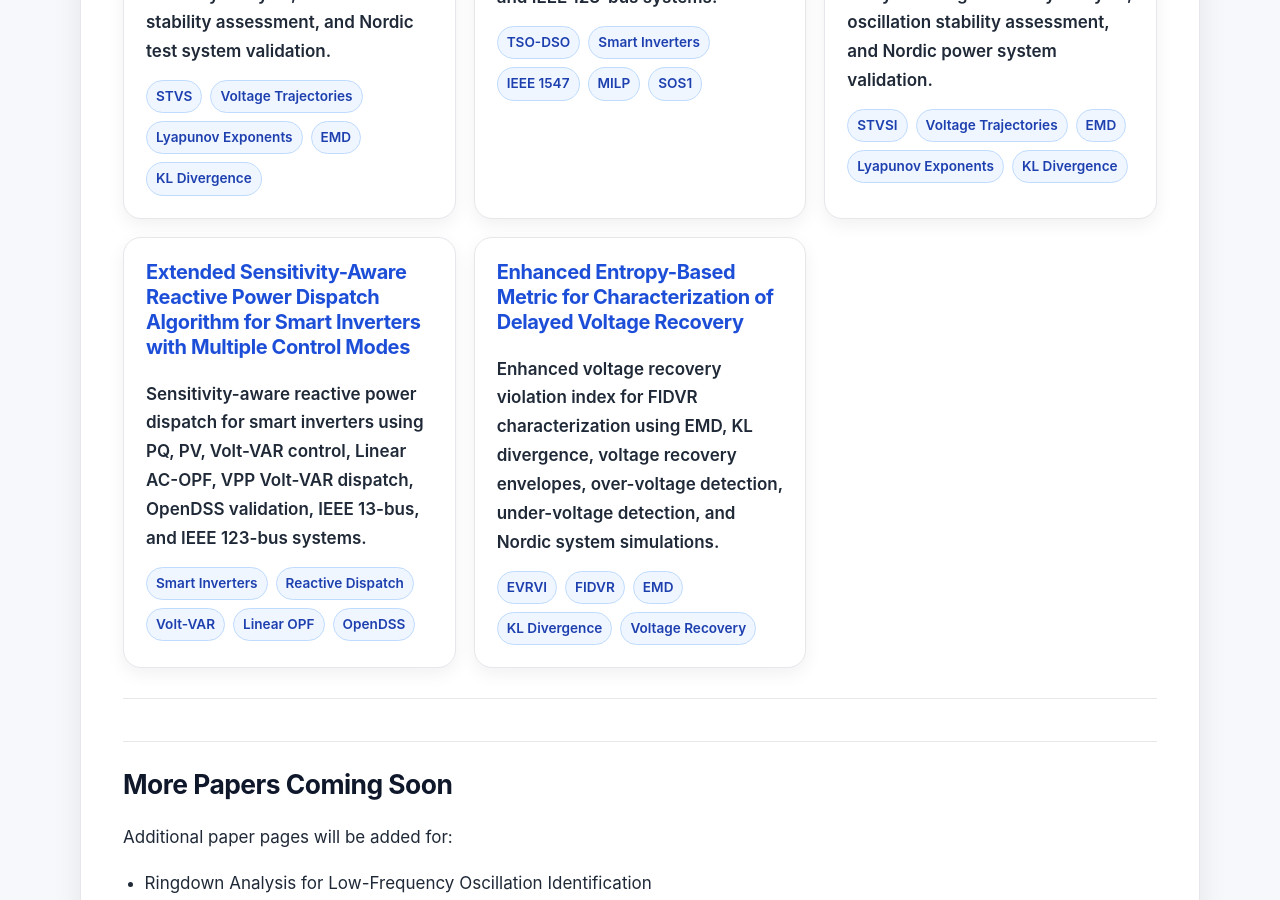
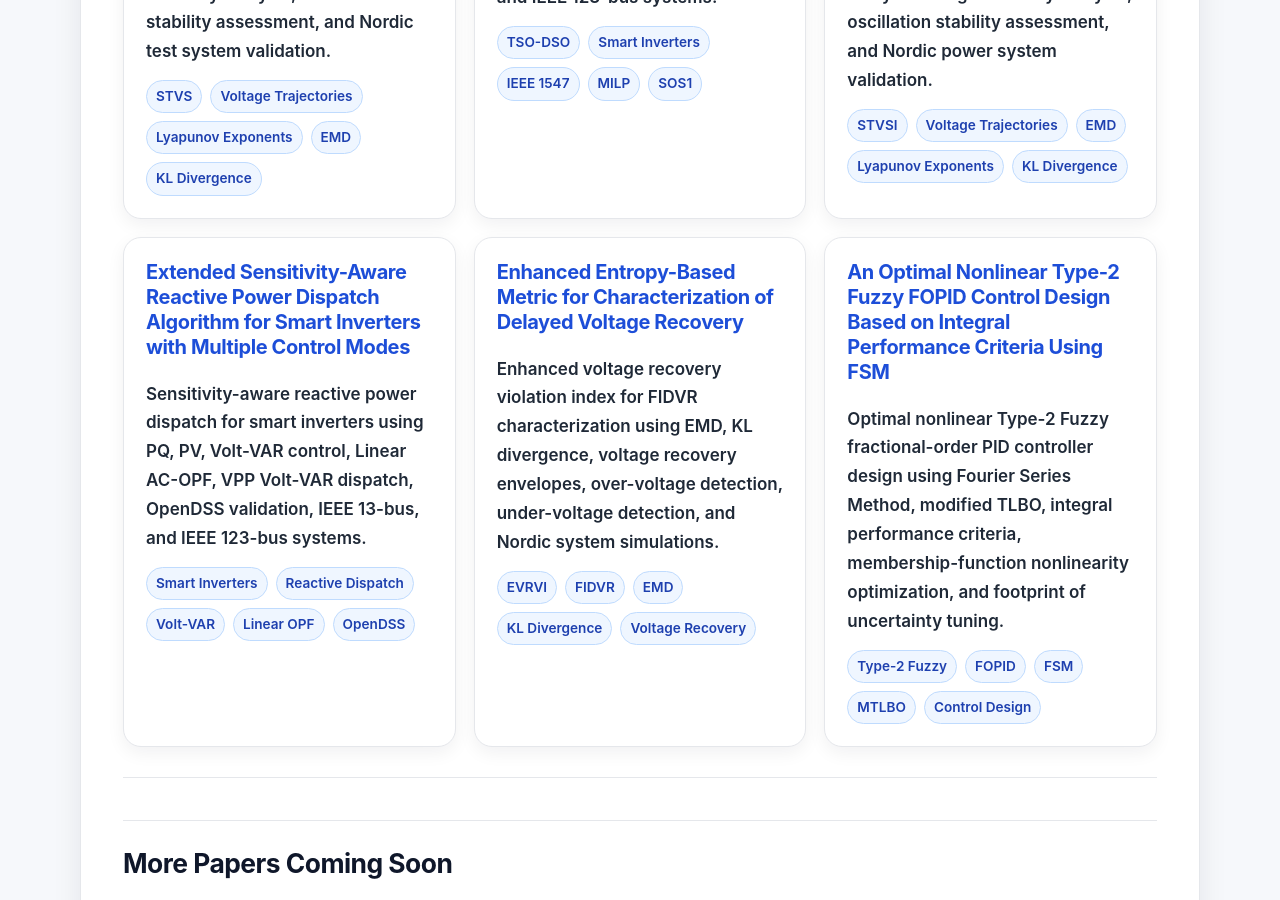
Before and after one commit to MohammadAlmomani/mohammadalmomani.github.io, a Jekyll site: the page built from papers/index.md, in a window 1280 px wide and 900 px high, scrolled down 713 px. Built offline with Jekyll 4.4.1, drawn with Linux system fonts in a browser that asks for light colours.

Commit message:
Update index.md

```diff
--- a/papers/index.md
+++ b/papers/index.md
@@ -71,6 +71,18 @@ This page collects searchable summaries, abstracts, keywords, citation informati
 </div>
 </a>
 
+<a class="paper-card" href="./optimal-nonlinear-type2-fuzzy-fopid-fsm/">
+<h3>An Optimal Nonlinear Type-2 Fuzzy FOPID Control Design Based on Integral Performance Criteria Using FSM</h3>
+<p>Optimal nonlinear Type-2 Fuzzy fractional-order PID controller design using Fourier Series Method, modified TLBO, integral performance criteria, membership-function nonlinearity optimization, and footprint of uncertainty tuning.</p>
+<div class="tag-list">
+<span class="tag">Type-2 Fuzzy</span>
+<span class="tag">FOPID</span>
+<span class="tag">FSM</span>
+<span class="tag">MTLBO</span>
+<span class="tag">Control Design</span>
+</div>
+</a>
+
 </div>
 ---
 
```
